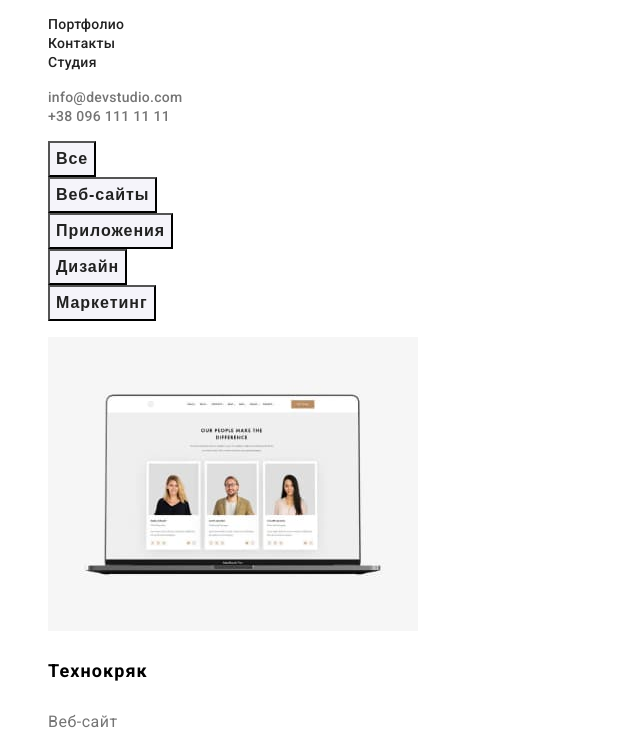
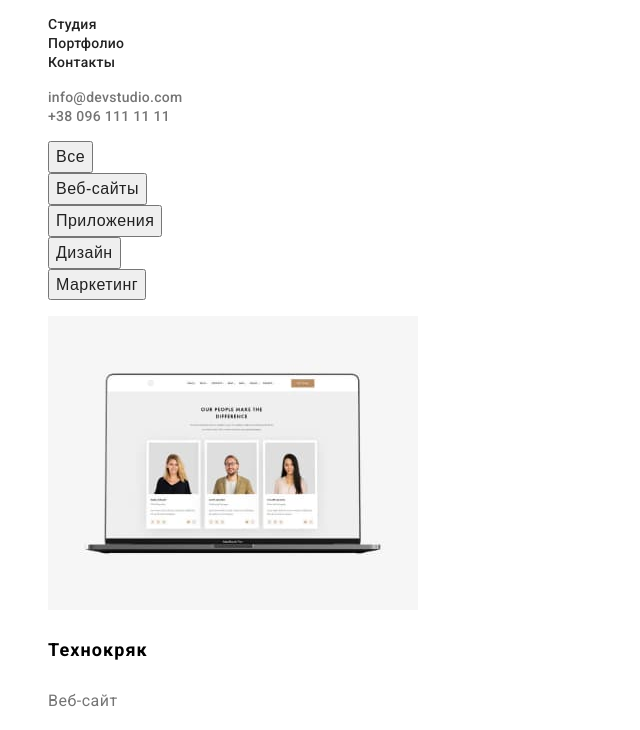
Before and after one commit to Vadym-Kobzar/goit-markup-hw-02, a plain HTML site: page portfolio.html in a window 1280 px wide. Shown: the part 41-771 px from the top of the page, without its empty margins (0-640 px from the left). Drawn offline with Linux system fonts and the light colour scheme.

Commit message:
style change

```diff
--- a/css/style.css
+++ b/css/style.css
@@ -86,6 +86,22 @@ a {
   background-color: var(--background-element);
   cursor: pointer;
 }
+.portfolio-nav-btn {
+  font-style: normal;
+  font-weight: 500;
+  font-size: 16px;
+  line-height: 1.62;
+
+  text-align: center;
+  letter-spacing: 0.03em;
+
+  color: var(--secondary-colour);
+}
+.portfolio-nav-btn:hover,
+.portfolio-nav-btn:focus {
+  background-color: var(--accentColour);
+  color: var(--whiteColour);
+}
 .btn:hover,
 .btn:focus {
   background-color: var(--accentColour);
--- a/portfolio.html
+++ b/portfolio.html
@@ -16,9 +16,9 @@
       <a class="header-logo" href="./index.html"><span class="accent-colour">Web</span>Studio</a>
       <nav>
         <ul class="nav">
+          <li><a class="nav-link" href="./index.html">Студия</a></li>
           <li><a class="nav-link" href="./portfolio.html">Портфолио</a></li>
           <li><a class="nav-link" href="./index.html">Контакты</a></li>
-          <li><a class="nav-link" href="./index.html">Студия</a></li>
         </ul>
       </nav>
       <address>
@@ -30,11 +30,17 @@
     </header>
     <main>
       <ul class="portfolio-nav">
-        <li><button class="btn" type="button" name="Все">Все</button></li>
-        <li><button class="btn" type="button" name="Веб-сайты">Веб-сайты</button></li>
-        <li><button class="btn" type="button" name="Приложения">Приложения</button></li>
-        <li><button class="btn" type="button" name="Дизайн">Дизайн</button></li>
-        <li><button class="btn" type="button" name="Маркетинг">Маркетинг</button></li>
+        <li><button class="portfolio-nav-btn" type="button" name="Все">Все</button></li>
+        <li>
+          <button class="portfolio-nav-btn" type="button" name="Веб-сайты">Веб-сайты</button>
+        </li>
+        <li>
+          <button class="portfolio-nav-btn" type="button" name="Приложения">Приложения</button>
+        </li>
+        <li><button class="portfolio-nav-btn" type="button" name="Дизайн">Дизайн</button></li>
+        <li>
+          <button class="portfolio-nav-btn" type="button" name="Маркетинг">Маркетинг</button>
+        </li>
       </ul>
       <ul class="hero-img">
         <li>
```
